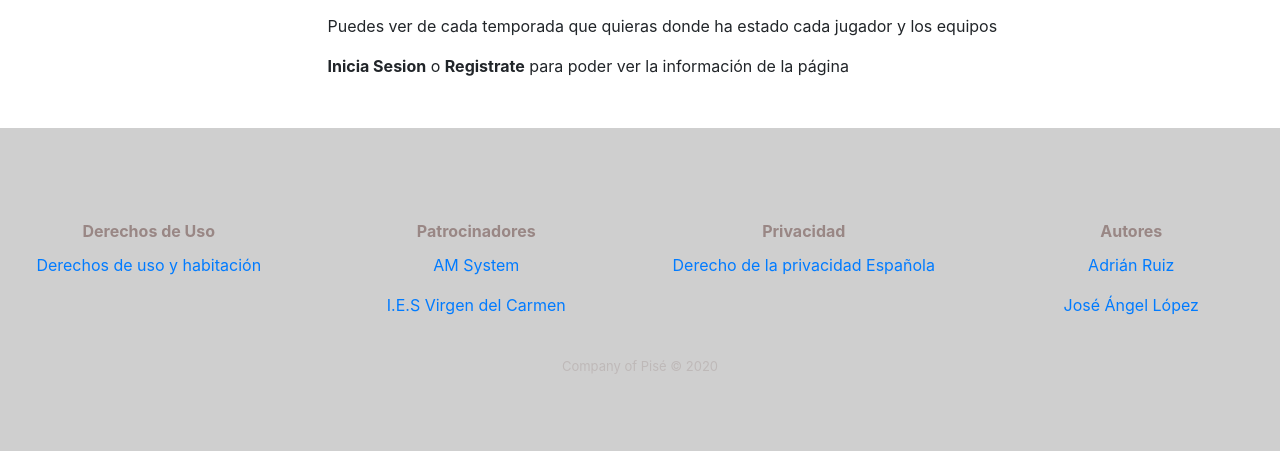
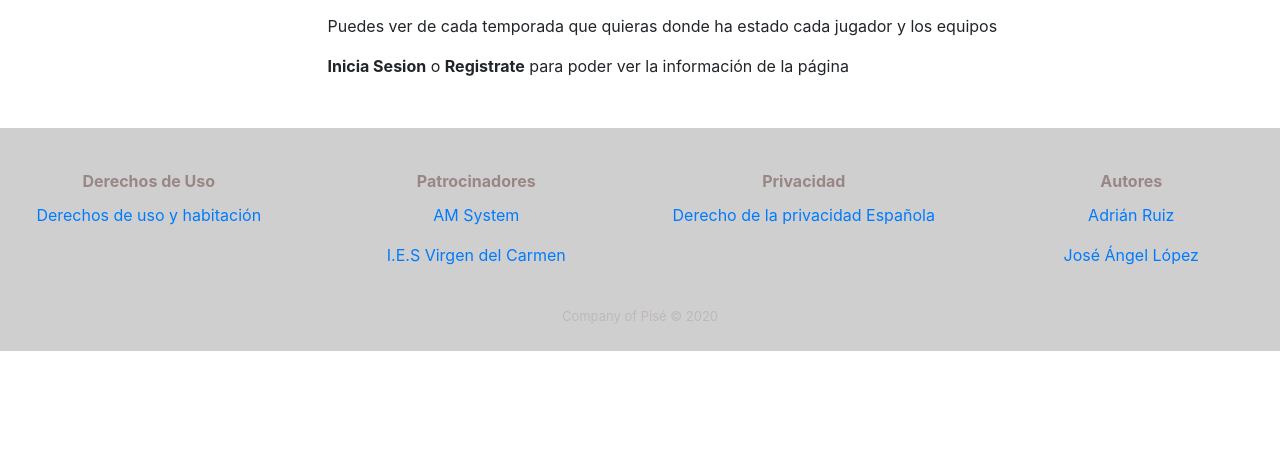
Before and after one commit to adrianruizdeveloper/deporte, a PHP site: page /index.php in a window 1280 px wide. Shown: the part 344-800 px from the top of the page. Run offline with PHP 8.4, Linux system fonts and the light colour scheme; some libraries are stand-ins or nearby versions.

Commit message:
Add files via upload

```diff
--- a/pagina prueba/assets/css/Footer-Dark.css
+++ b/pagina prueba/assets/css/Footer-Dark.css
@@ -1,5 +1,4 @@
 .footer-dark {
-  padding: 50px 0;
   color: #998785;
   background-color: #cfcfcf;
   text-align: center;
```
